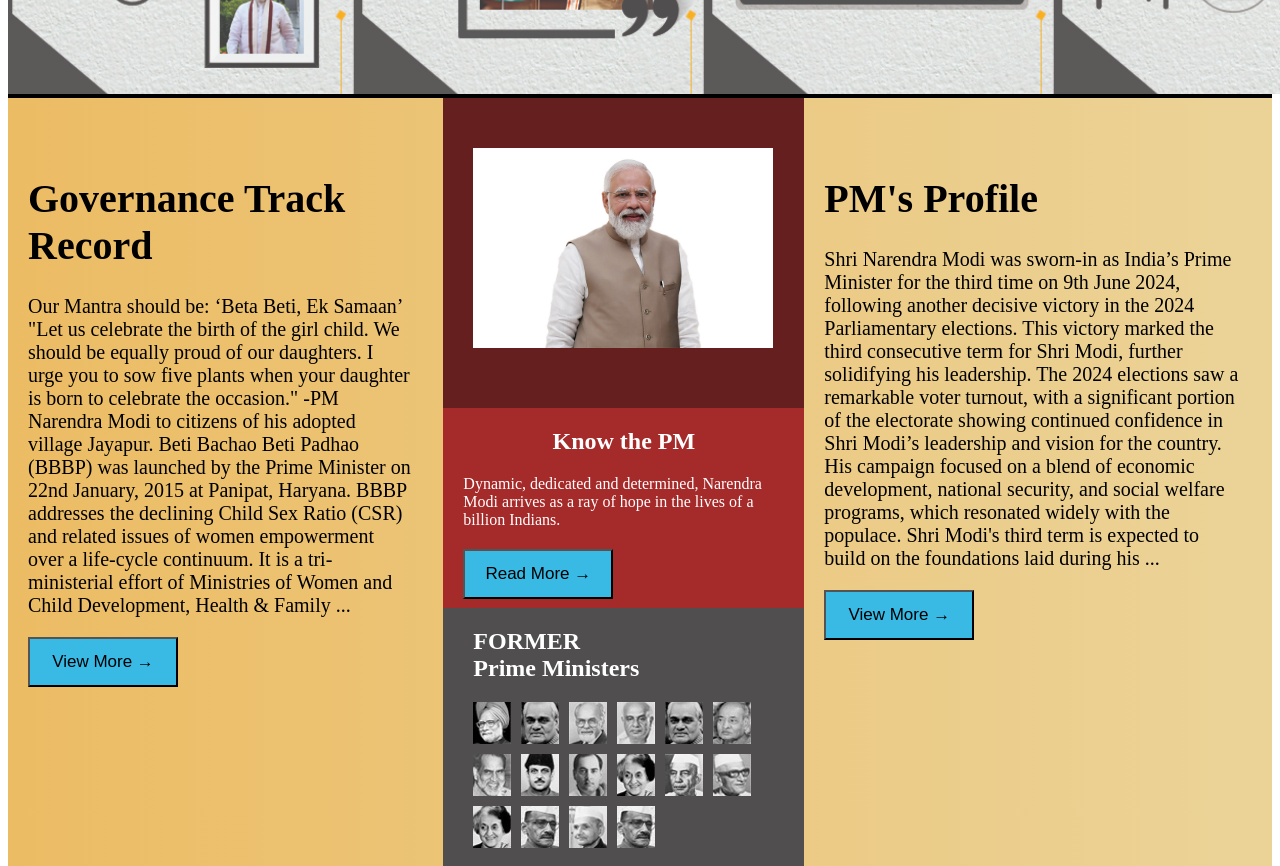
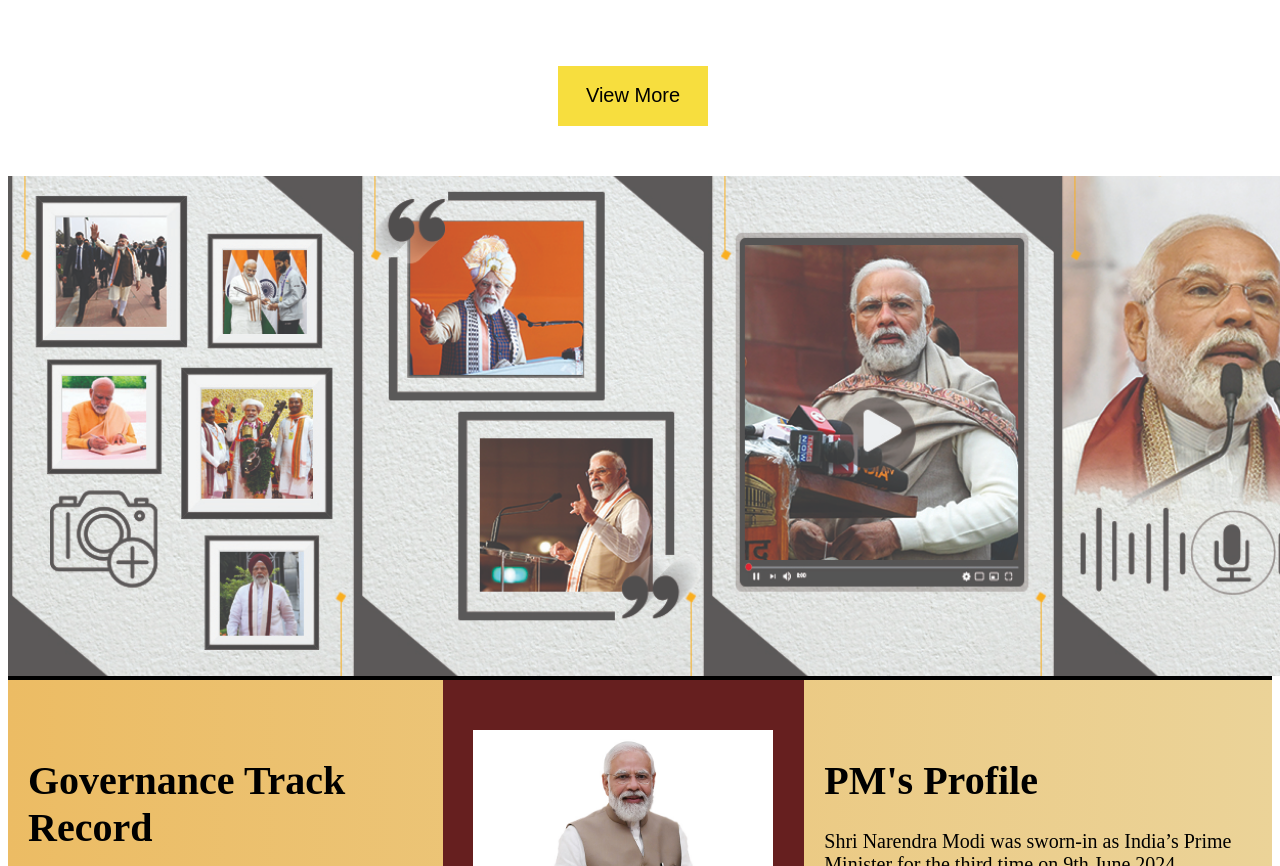
Before and after one commit to Srija-Bharadwaj/FrontEnd, a plain HTML site: page CSS/article.html in a window 1280 px wide. Shown: the part 1726-2592 px from the top of the page. Drawn offline with Linux system fonts and the light colour scheme.

Commit message:
Update article.html

```diff
--- a/CSS/article.html
+++ b/CSS/article.html
@@ -80,7 +80,7 @@
         }
         .ab{
             color: white;
-            text-decoration: none;
+            /* text-decoration: none; */
         }
         .ab:hover{
             color: black;
@@ -161,6 +161,15 @@
             height: 50px;
             font-size: 17px;
             margin: 0px 0px 20px 20px;
+        }
+        .btt{
+            background-color: rgb(247, 222, 62);
+            color: black;
+            border: none;
+            height: 60px;
+            width: 150px;
+            font-size: 20px;
+            margin: 0px 0px 0px 500px;
         }
         .fiii{
             background-color: rgb(80, 78, 78);
@@ -347,6 +356,7 @@
                 <p>Prime Minister Shri Narendra Modi held bilateral talks with the President of France, H.E. Mr. Emmanuel Macron, at Villa Kerylos in Nice on 14 June 2026.</p>
             </div>
         </div>
+        <button class="btt">View More</button>
     </div>
     <div class="e">
         <div class="ea">
```
